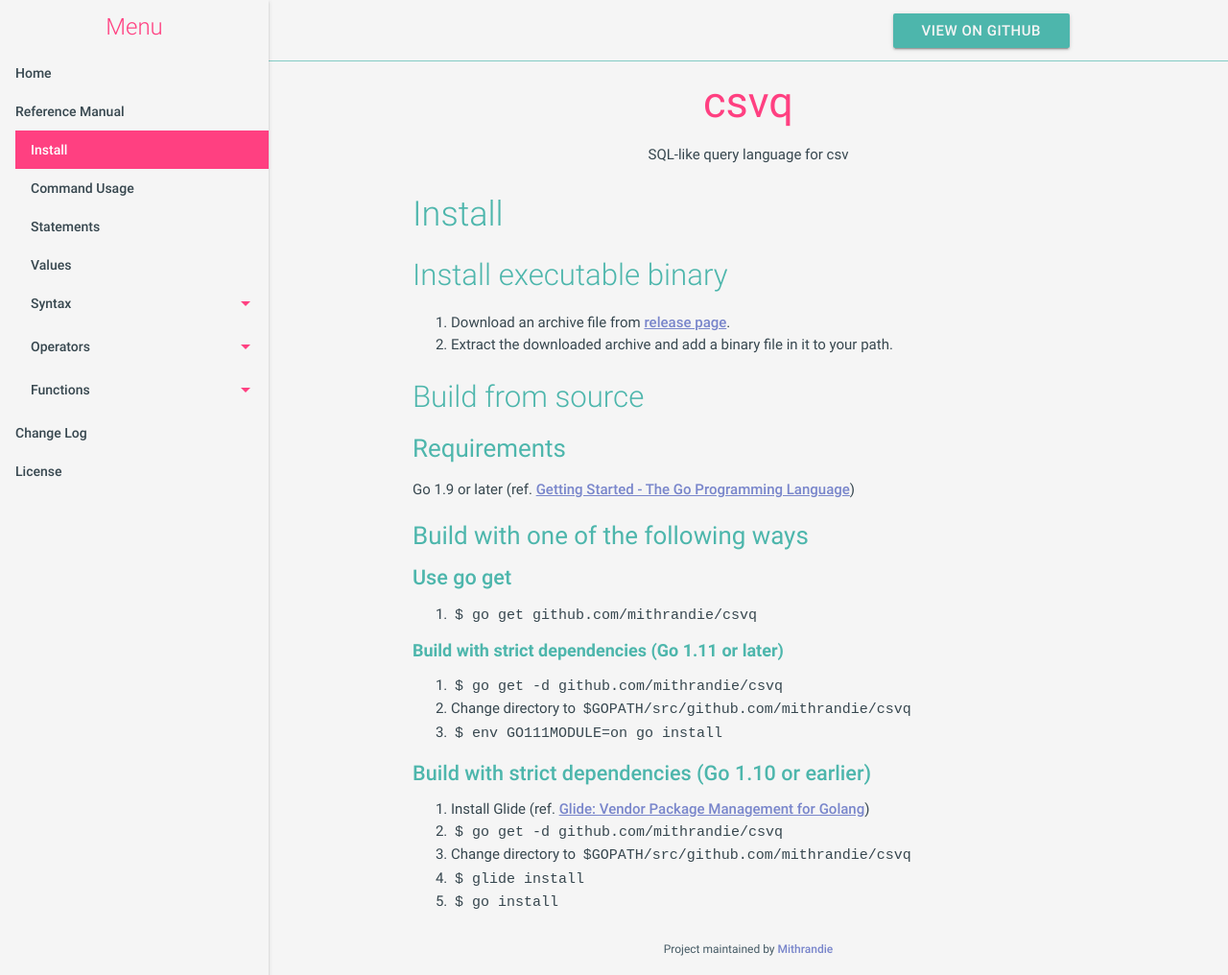
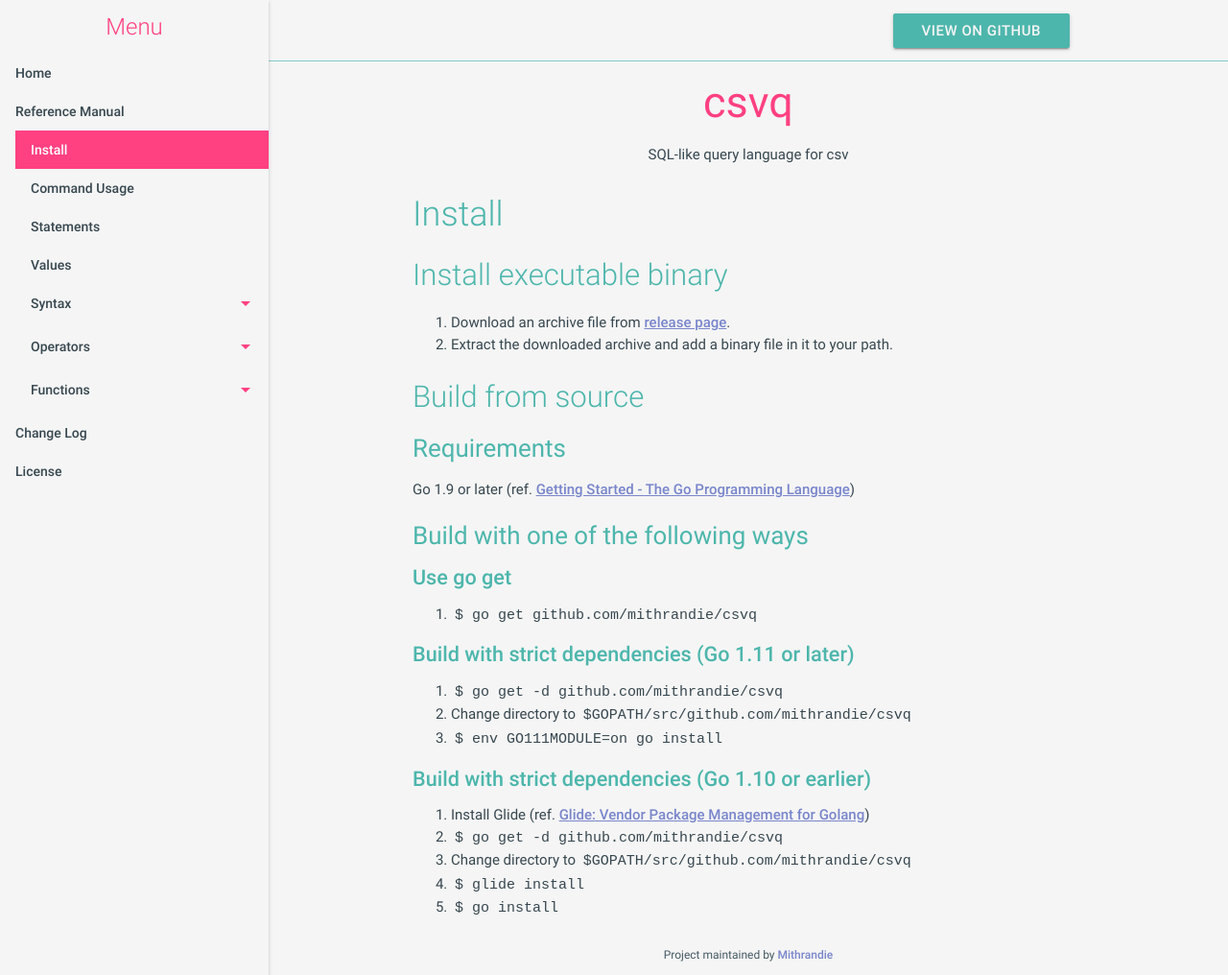
Before and after one commit to mithrandie/csvq, a Jekyll site: the page built from docs/_posts/2006-01-02-install.md, in a window 1280 px wide and 1016 px high. Shown: the whole window at 96% size. Built offline with Jekyll 4.4.1, drawn with Linux system fonts in a browser that asks for light colours.

Commit message:
Update docs.

````diff
--- a/docs/_posts/2006-01-02-install.md
+++ b/docs/_posts/2006-01-02-install.md
@@ -23,7 +23,7 @@ Go 1.9 or later (ref. [Getting Started - The Go Programming Language](https://go
 
 1. ```$ go get github.com/mithrandie/csvq```
 
-##### Build with strict dependencies (Go 1.11 or later)
+#### Build with strict dependencies (Go 1.11 or later)
 
 1. ```$ go get -d github.com/mithrandie/csvq```
 2. Change directory to `$GOPATH/src/github.com/mithrandie/csvq`
````
